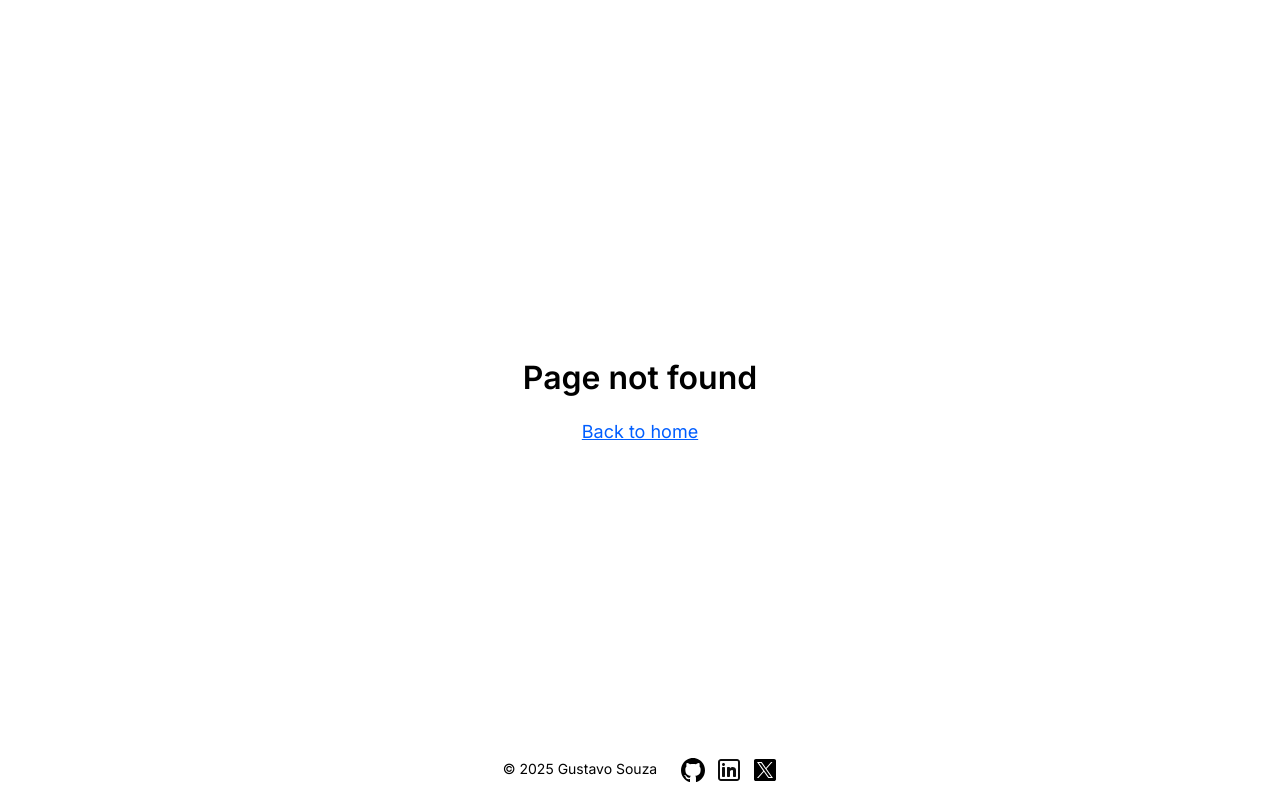
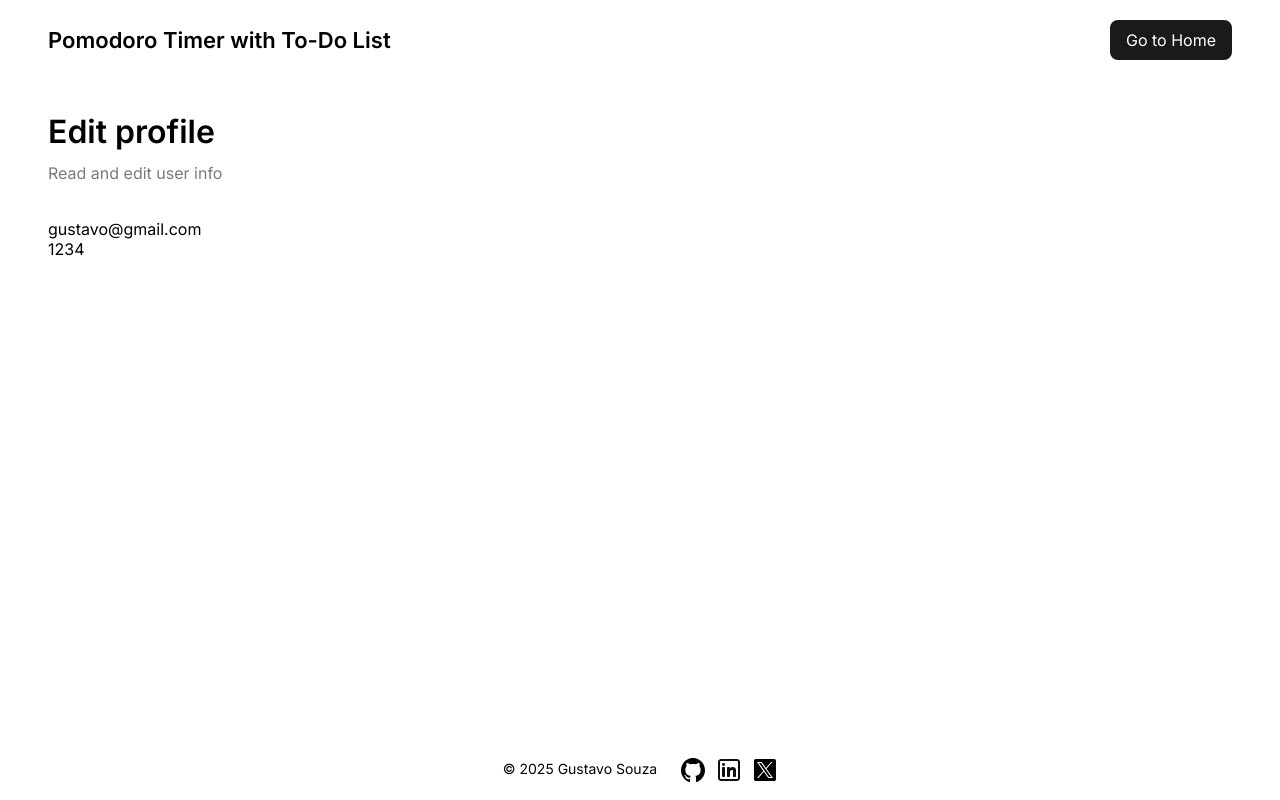
Before and after one commit to GustavoSouza123/pomodoro-timer, an Angular app in the folder frontend/: page /profile in a window 1280 px wide. Before the commit this address led to /not-found. Built offline with nearby package versions, Linux system fonts and the light colour scheme.

Commit message:
edit profile page structure

```diff
--- a/frontend/src/app/app.routes.ts
+++ b/frontend/src/app/app.routes.ts
@@ -3,17 +3,13 @@ import { HomeComponent } from './home/home.component';
 import { LoginComponent } from './login/login.component';
 import { ErrorPageComponent } from './error-page/error-page.component';
 import { AuthGuard } from './auth-guard.service';
+import { ProfileComponent } from './profile/profile.component';
 
 export const routes: Routes = [
   {
     path: '',
     redirectTo: 'home',
     pathMatch: 'full',
-  },
-  {
-    path: 'home',
-    component: HomeComponent,
-    canActivate: [AuthGuard],
   },
   {
     path: 'login',
@@ -26,6 +22,15 @@ export const routes: Routes = [
     data: { form: 'signup' },
   },
   {
+    path: 'home',
+    component: HomeComponent,
+    canActivate: [AuthGuard],
+  },
+  {
+    path: 'profile',
+    component: ProfileComponent,
+  },
+  {
     path: 'not-found',
     component: ErrorPageComponent,
     data: { message: 'Page not found' },
--- a/frontend/src/app/header/header.component.html
+++ b/frontend/src/app/header/header.component.html
@@ -2,20 +2,27 @@
   <div class="content">
     <div class="title">Pomodoro Timer with To-Do List</div>
     <div class="buttons">
-      <div class="btn" routerLink="/login" *ngIf="!loggedIn; else logged">
-        Sign in
-      </div>
-      <ng-template #logged>
+      <div *ngIf="route === 'home'; else profile">
         <div class="profile" (click)="toggleDropdown($event)">
           <img src="profile.svg" alt="Profile icon" />
         </div>
         <div class="dropdown" [ngClass]="{ active: dropdownActive }">
-          <div class="btn" (click)="stopPropagation($event)">Edit profile</div>
+          <div class="btn" routerLink="/profile">Edit profile</div>
           <div class="btn" (click)="stopPropagation($event); confirmSignout()">
             Sign out
           </div>
         </div>
+      </div>
+
+      <ng-template #profile>
+        <div class="btn" routerLink="/home">Go to Home</div>
       </ng-template>
     </div>
   </div>
 </header>
+
+<!--
+<div class="btn" routerLink="/login" *ngIf="!loggedIn; else logged">
+	Sign in
+</div>
+-->
--- a/frontend/src/app/header/header.component.ts
+++ b/frontend/src/app/header/header.component.ts
@@ -1,8 +1,7 @@
-import { Component, OnInit } from '@angular/core';
+import { Component, Input, OnInit } from '@angular/core';
 import { CommonModule } from '@angular/common';
 import { Router, RouterLink } from '@angular/router';
 import { UserService } from '../login/user.service';
-import { User } from '../login/user.model';
 
 @Component({
   selector: 'app-header',
@@ -11,8 +10,8 @@ import { User } from '../login/user.model';
   styleUrl: './header.component.scss',
 })
 export class HeaderComponent implements OnInit {
+  @Input() route!: string;
   loggedIn!: boolean;
-  user!: User;
   dropdownActive: boolean = false;
 
   constructor(private userService: UserService, private router: Router) {}
@@ -21,8 +20,6 @@ export class HeaderComponent implements OnInit {
     this.userService.isUserLoggedIn().then((loggedIn: boolean) => {
       this.loggedIn = loggedIn;
     });
-
-    this.user = this.userService.getUserData();
 
     window.addEventListener('click', () => {
       if (this.dropdownActive) {
--- a/frontend/src/app/home/home.component.html
+++ b/frontend/src/app/home/home.component.html
@@ -1,5 +1,5 @@
 <div class="sections">
-  <app-header />
+  <app-header route="home" />
   <div class="content">
     <app-todo-list />
     <app-pomodoro />
--- /dev/null
+++ b/frontend/src/app/profile/profile.component.html
@@ -0,0 +1,12 @@
+<app-header route="profile" />
+
+<div class="content">
+  <app-title
+    title="Edit profile"
+    subtitle="Read and edit user info"
+  ></app-title>
+  <div class="form">
+    <div>{{ user.email }}</div>
+    <div>{{ user.password }}</div>
+  </div>
+</div>
--- /dev/null
+++ b/frontend/src/app/profile/profile.component.scss
@@ -0,0 +1,7 @@
+.content {
+  padding: 32px 48px;
+
+  .form {
+    margin-top: 36px;
+  }
+}
--- /dev/null
+++ b/frontend/src/app/profile/profile.component.ts
@@ -0,0 +1,21 @@
+import { Component, OnInit } from '@angular/core';
+import { HeaderComponent } from '../header/header.component';
+import { TitleComponent } from '../title/title.component';
+import { UserService } from '../login/user.service';
+import { User } from '../login/user.model';
+
+@Component({
+  selector: 'app-profile',
+  imports: [HeaderComponent, TitleComponent],
+  templateUrl: './profile.component.html',
+  styleUrl: './profile.component.scss',
+})
+export class ProfileComponent implements OnInit {
+  user!: User;
+
+  constructor(private userService: UserService) {}
+
+  ngOnInit(): void {
+    this.user = this.userService.getUserData();
+  }
+}
```
Also changed, not shown: 1 other file (tests, documents, lock files or other folders).
